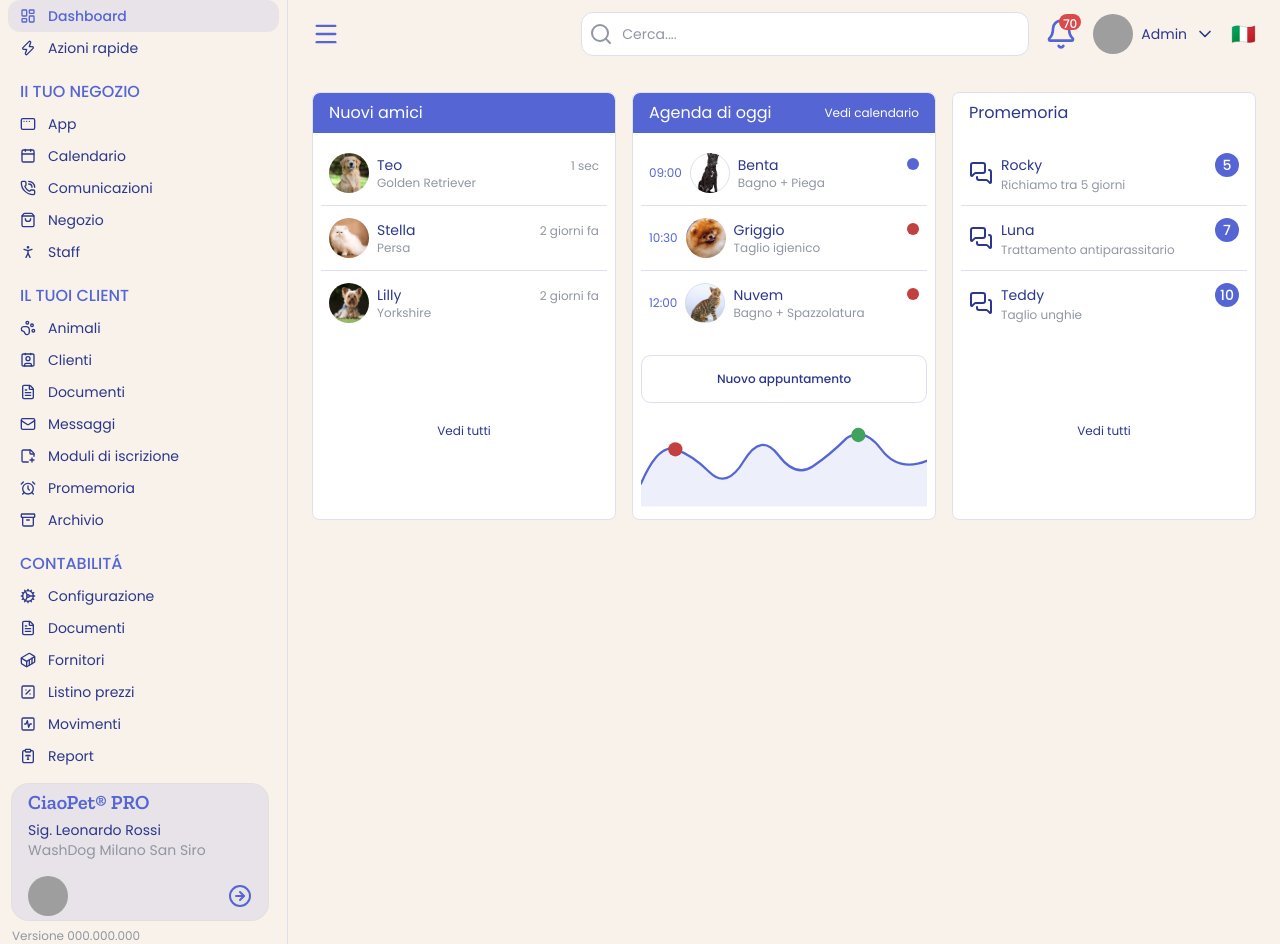
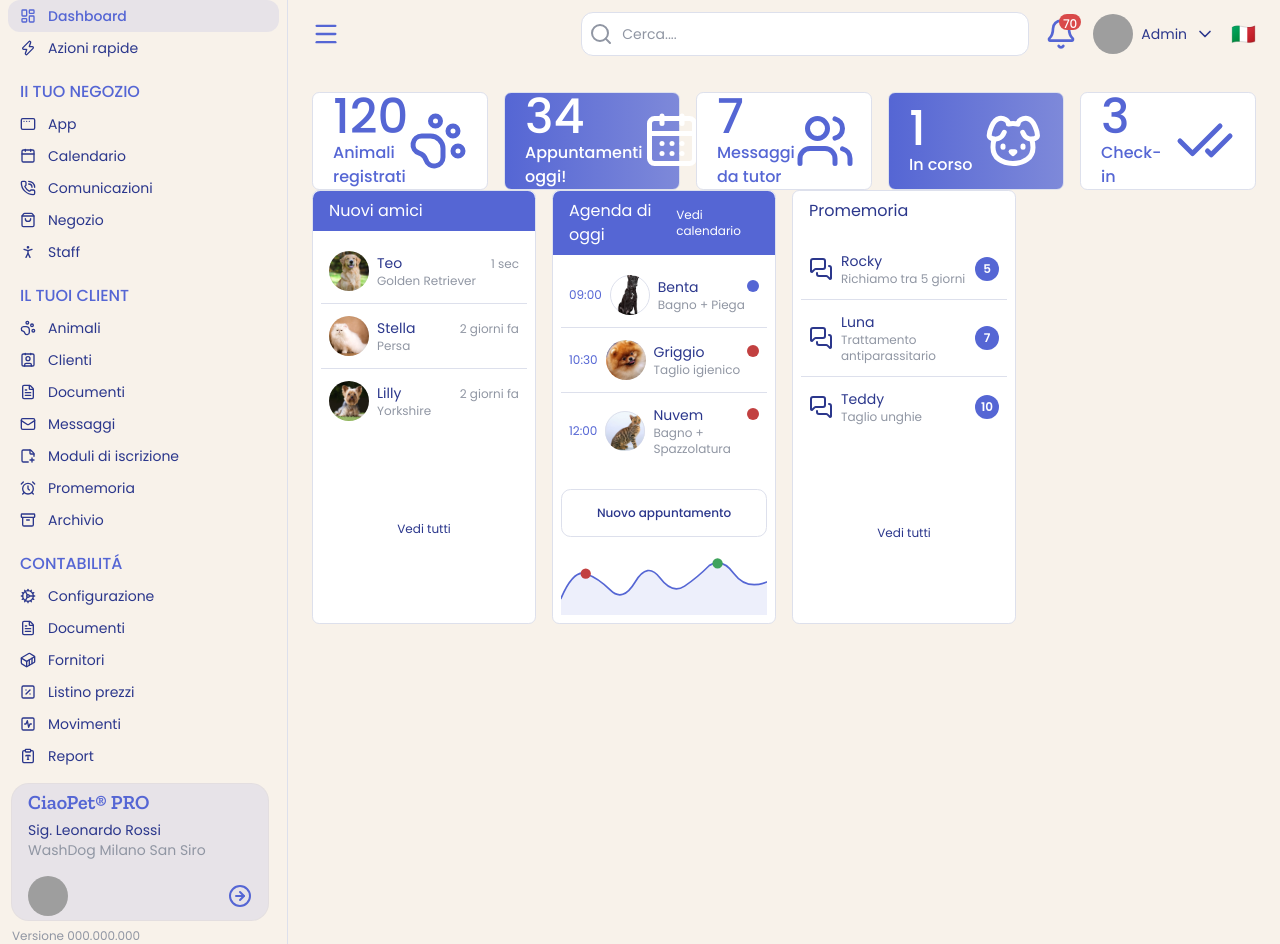
Before and after one commit to lucasrequiao/ciaopet-pro-web, a React (Vite) app: page / in a window 1280 px wide. Built offline with nearby package versions, Linux system fonts and the light colour scheme; grey boxes are pictures that could not be loaded.

Commit message:
feat: Linha de KPIs completa

```diff
--- a/src/components/SectionCard.tsx
+++ b/src/components/SectionCard.tsx
@@ -11,7 +11,7 @@ type SectionCardProps = {
 
 export function SectionCard({ title, variant, headerAction, footer, children }: SectionCardProps) {
     return (
-        <div className="max-w-xs bg-white rounded-sm border border-border">
+        <div className="max-w-2xs bg-white rounded-sm border border-border">
             <div className={cn(
                 "flex items-center justify-between px-4 py-2",
                 variant === "filled" ? "bg-primary text-white rounded-t-sm" : "text-foreground rounded-t-sm"
--- /dev/null
+++ b/src/components/StatCard.tsx
@@ -0,0 +1,44 @@
+import { cn } from "@/lib/utils";
+import type { StatCardVariant } from "@/features/dashboard/stats-config";
+import type { LucideIcon } from "lucide-react";
+
+const variantClasses: Record<StatCardVariant, { card: string; value: string }> = {
+    default: {
+        card: "bg-white text-primary",
+        value: "text-primary"
+    },
+    filled: {
+        card: "bg-linear-to-r from-primary to-primary/75 text-white",
+        value: "text-white"
+    }
+}
+
+type StatCardProps = {
+    value: number
+    label: string
+    icon: LucideIcon
+    variant: StatCardVariant
+ }
+
+export function StatCard({ value, label, icon: Icon, variant }: StatCardProps) {
+    return (
+        <div className={cn(
+            "flex items-center rounded-sm border border-border px-5",
+            variantClasses[variant].card
+            )}
+        >
+            <div className="flex flex-col">
+                <span className={cn(
+                    "text-5xl font-medium",
+                    variantClasses[variant].value
+                )}>
+                    {value}
+                </span>
+                <span className="text-md font-medium">{label}</span>
+            </div>
+            <div className="ml-auto">
+                <Icon className="h-15 w-15"/>
+            </div>
+        </div>
+    )
+}
--- a/src/features/dashboard/reminder-list-item.tsx
+++ b/src/features/dashboard/reminder-list-item.tsx
@@ -11,13 +11,15 @@ export function ReminderListItem({ reminder }: ReminderListItemProps) {
         <div className="flex items-center gap-2 px-2 py-3">
             <MessagesSquare />
             <div className="flex flex-1 min-w-0 flex-col">
-                <div className="flex items-baseline justify-between">
-                    <span className="text-sm text-primary-dark">{reminder.petName}</span>
-                    <span className="inline-flex h-6 min-w-6 items-center justify-center rounded-full bg-primary px-1 py-2 text-sm font-medium text-white">
+                <div className="flex items-center justify-between">
+                    <div className="flex flex-col">
+                        <span className="text-sm text-primary-dark">{reminder.petName}</span>
+                        <span className="text-xs text-muted-foreground">{reminder.title}</span>
+                    </div>
+                    <span className="inline-flex h-6 min-w-6 items-center justify-center rounded-full bg-primary px-1 text-xs font-semibold text-white">
                         {daysUntil(reminder.dueAt)}
                     </span>
                 </div>
-                <span className="text-xs text-muted-foreground">{reminder.title}</span>
             </div>
         </div>
     )
--- /dev/null
+++ b/src/features/dashboard/stats-config.ts
@@ -0,0 +1,20 @@
+import type { DashboardStats } from "@/mocks/dashboard"
+import { PawPrint, CalendarDays, Users, Dog, CheckCheck } from 'lucide-react'
+import type { LucideIcon } from "lucide-react"
+
+export type StatCardVariant = "default" | "filled"
+
+export type StatCardConfig = {
+    statKey: keyof DashboardStats // só aceita nome de campos reais
+    labelKey: string
+    icon: LucideIcon
+    variant: StatCardVariant
+}
+
+export const statsConfig: StatCardConfig[] = [
+    { statKey: "registeredPets",    labelKey: "dashboard.stats.registeredPets",    icon: PawPrint,     variant: "default" },
+    { statKey: "todayAppointments", labelKey: "dashboard.stats.todayAppointments", icon: CalendarDays, variant: "filled"  },
+    { statKey: "tutorMessages",     labelKey: "dashboard.stats.tutorMessages",     icon: Users,        variant: "default" },
+    { statKey: "inProgress",        labelKey: "dashboard.stats.inProgress",        icon: Dog,          variant: "filled"    },
+    { statKey: "checkIns",          labelKey: "dashboard.stats.checkIns",          icon: CheckCheck,   variant: "default" }
+]
--- a/src/i18n/it.json
+++ b/src/i18n/it.json
@@ -23,7 +23,13 @@
     "passwordRequired": "La password è obbligatoria"
   },
   "dashboard": {
-    "title": "Dashboard",
+    "stats": {
+      "registeredPets": "Animali registrati",
+      "todayAppointments": "Appuntamenti oggi!",
+      "tutorMessages": "Messaggi da tutor",
+      "inProgress": "In corso",
+      "checkIns": "Check-in"
+    },
     "newFriends": "Nuovi amici",
     "seeAll": "Vedi tutti",
     "todayAgenda": "Agenda di oggi",
--- a/src/i18n/pt.json
+++ b/src/i18n/pt.json
@@ -23,7 +23,13 @@
     "passwordRequired": "A senha é obrigatória"
   },
   "dashboard": {
-    "title": "Dashboard",
+    "stats": {
+      "registeredPets": "Animal cadastrado",
+      "todayAppointments": "Compromissos hoje!",
+      "tutorMessages": "Mensagens dos tutores",
+      "inProgress": "Em andamento",
+      "checkIns": "Check-in"
+    },
     "newFriends": "Novo amigo",
     "seeAll": "Ver todos",
     "todayAgenda": "Agenda de hoje",
--- a/src/mocks/dashboard.ts
+++ b/src/mocks/dashboard.ts
@@ -67,3 +67,19 @@ export const remindersMock: Reminder[] = [
   { id: "rem-002", petName: "Luna",  title: "Trattamento antiparassitario", dueAt: daysFromNow(7) },
   { id: "rem-003", petName: "Teddy", title: "Taglio unghie",                dueAt: daysFromNow(10) },
 ];
+
+export type DashboardStats = {
+  registeredPets: number
+  todayAppointments: number
+  tutorMessages: number
+  inProgress: number
+  checkIns: number
+}
+
+export const statsMock: DashboardStats = {
+  registeredPets: 120,
+  todayAppointments: 34,
+  tutorMessages: 7,
+  inProgress: 1,
+  checkIns: 3
+}
--- a/src/pages/DashboardPage.tsx
+++ b/src/pages/DashboardPage.tsx
@@ -2,19 +2,32 @@ import { AppShell } from "@/components/layout/App-shell";
 import { SectionCard } from "@/components/SectionCard";
 import { AppointmentItem } from "@/features/dashboard/appointment-list-item";
 import { PetListItem } from "@/features/dashboard/pet-list-item";
-import { newPetsMock, appointmentsMock, remindersMock } from "@/mocks/dashboard";
+import { newPetsMock, appointmentsMock, remindersMock, statsMock } from "@/mocks/dashboard";
 import { useTranslation } from "react-i18next";
 import { tenantConfigMock } from "@/mocks/tenant"
 import { Button } from "@/components/ui/button";
 import { Link } from "react-router";
 import { AgendaSparkline } from "@/features/dashboard/agenda-sparkline";
 import { ReminderListItem } from "@/features/dashboard/reminder-list-item";
+import { StatCard } from "@/components/StatCard";
+import { statsConfig } from "@/features/dashboard/stats-config";
 
 export function DashboardPage() {
     const{t} = useTranslation()
     return (
         <AppShell>
-            <div className="grid grid-cols-3 gap-4">
+            <div className="grid grid-cols-5 gap-4">
+                {statsConfig.map((entry) => (
+                    <StatCard
+                        key={entry.statKey}
+                        value={statsMock[entry.statKey]}
+                        label={t(entry.labelKey)}
+                        icon={entry.icon}
+                        variant={entry.variant}
+                    />
+                ))}
+            </div>
+            <div className="grid grid-cols-4 gap-4">
                 <SectionCard title={t("dashboard.newFriends")} variant="filled" footer={<Link to="/calendar" className="hover:underline">{t("dashboard.seeAll")}</Link>}>
                     <div className="px-2 py-2 divide-y divide-border">
                         {newPetsMock.map((pet) => (
```
